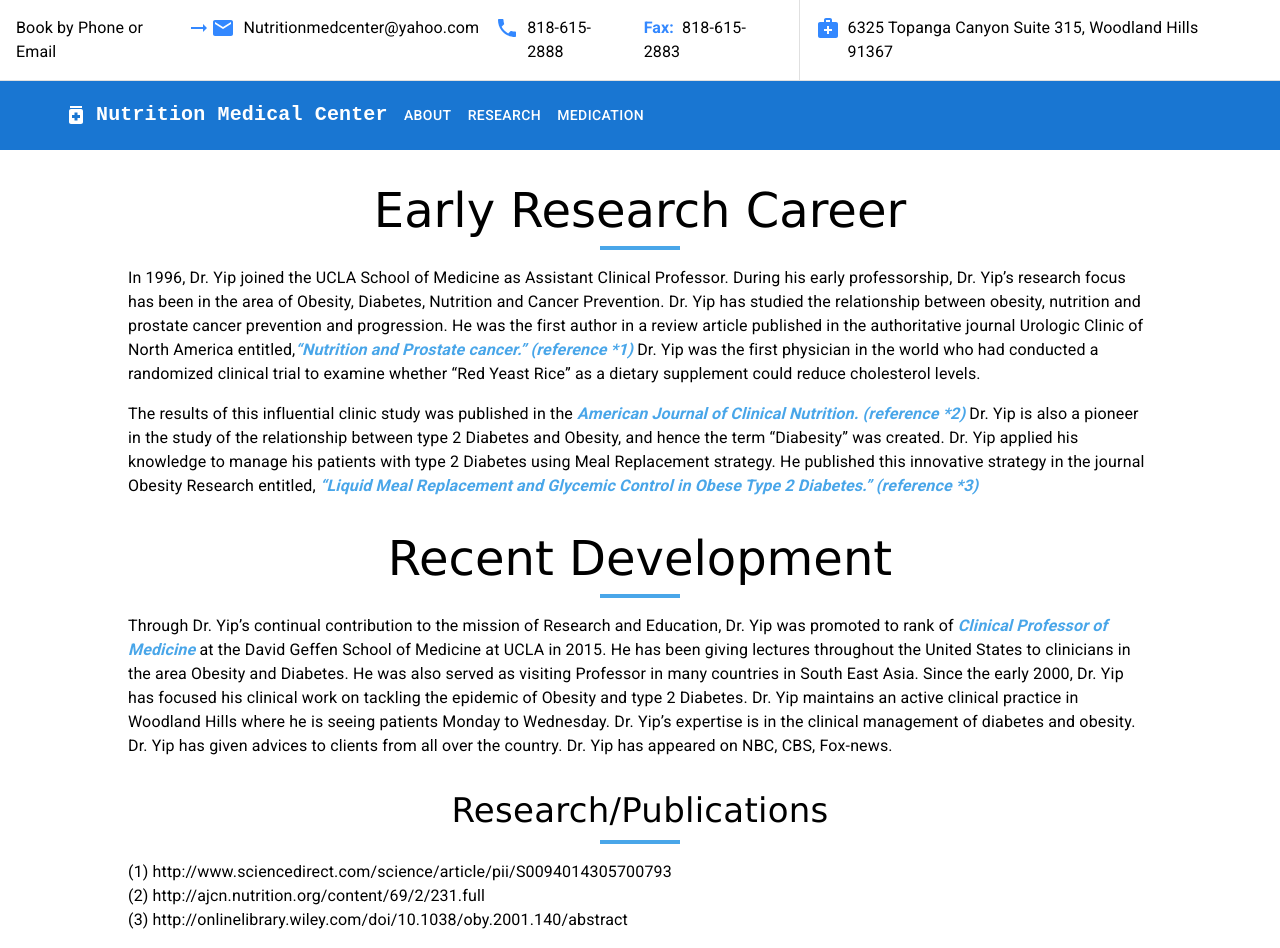
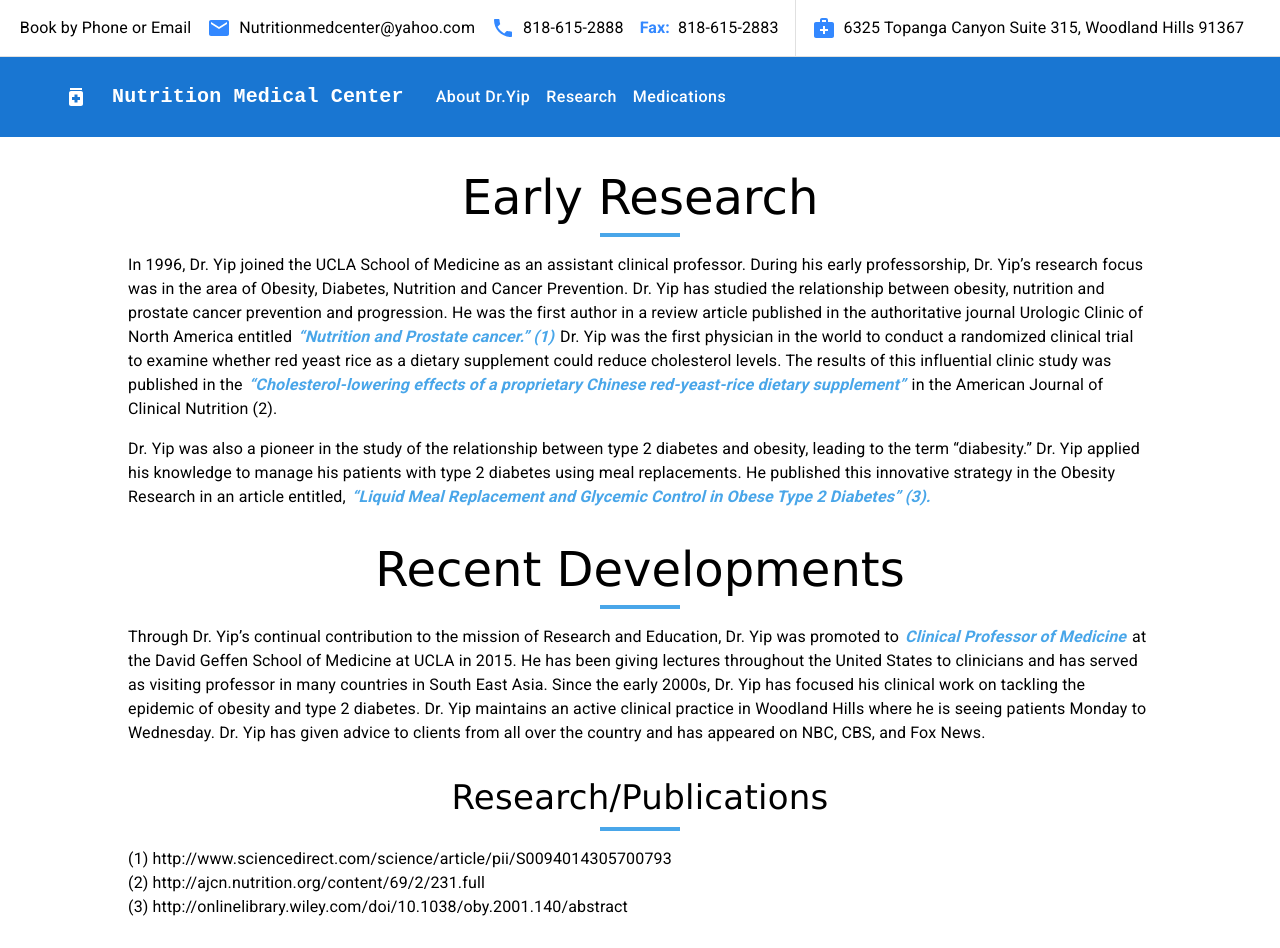
Before and after one commit to calvintuantran/DrYipWebsite, a React (Create React App) app: page /research in a window 1280 px wide. Built offline with nearby package versions, Linux system fonts and the light colour scheme.

Commit message:
Updated changes by Doctor Yip

```diff
--- a/public/index.html
+++ b/public/index.html
@@ -19,7 +19,7 @@
       rel="stylesheet"
       href="https://fonts.googleapis.com/css?family=Roboto:300,400,500,700&display=swap"
     />
-    <title>Dr. Yipp</title>
+    <title>Nutrition Medical Center</title>
   </head>
   <body>
     <noscript>You need to enable JavaScript to run this app.</noscript>
--- a/src/App.css
+++ b/src/App.css
@@ -21,6 +21,7 @@
   color: hsl(205, 78%, 60%);
   font-weight: bold;
   font-style: italic;
+  padding: 0 6px;
 }
 
 .center {
--- a/src/Routes.tsx
+++ b/src/Routes.tsx
@@ -16,9 +16,9 @@ export function RouteStore() {
       <LowerNavBar />
       <Routes>
         <Route path="/" element={<HomePage />} />
-        <Route path="About" element={<About />} />
+        <Route path="About Dr.Yip" element={<About />} />
         <Route path="research" element={<Research />} />
-        <Route path="medication" element={<Medication />} />
+        <Route path="medications" element={<Medication />} />
       </Routes>
     </>
   );
--- a/src/components/FeaturedPost.jsx
+++ b/src/components/FeaturedPost.jsx
@@ -46,16 +46,16 @@ const HomePage = () => {
                   gutterBottom
                   sx={{ mb: "2rem" }}
                 >
-                  Welcome to the Dr. Yip Office!
+                  Welcome to Nutrition Medical Center!
                 </Typography>
                 {/*  transparancy make it white ish background */}
                 <div className="hoursBackground">
                   {/*  background */}
                   <Typography variant="h6" sx={{ marginTop: "15vh" }}>
-                    Office hours: Monday – Friday 8:00 am to 5:00 pm
+                    Office Hours: Monday-Friday, 8:00 A.M. to 5:00 P.M.
                   </Typography>
                   <Typography variant="h6">
-                    Clinic hours: Monday – Wednesday 8:00 am to 5:00 pm
+                    Clinic Hours: Monday-Wednesday, 8:00 A.M. to 5:00 P.M.
                   </Typography>
                 </div>
               </Box>
--- a/src/components/HomePage.jsx
+++ b/src/components/HomePage.jsx
@@ -16,25 +16,23 @@ const HomePage = () => {
       <FeaturedPost />
       <div className="banner_container">
         <div className="right_container">
-          <Typography variant="h4" >
-            Get Care Now
-          </Typography>
+          <Typography variant="h4">Get Care Now</Typography>
           <div className="underlineHome" />
-          <Typography>$350 – for new patient consultation</Typography>
-          <Typography sx={{ mb: "1rem" }}>
-            $150 – for follow up visit
-          </Typography>
-          <Typography >
-            Dr. Yip only accepts Medicare Insurance. For patients with private
-            insurance, our office staff will assist you with filing an
-            Out-of-Network claim form for your visit.
+          <Typography>$350 – New Patient Consultation </Typography>
+          <Typography sx={{ mb: "1rem" }}>$150 – Follow-Up Visit</Typography>
+          <Typography>
+            Dr. Yip does not accept commercial insurance and only accepts
+            Medicare PPO. Patients with private insurance can request a
+            superbill (itemized receipt) for their visit. It is the patient’s
+            responsibility to submit the superbill to their insurance and our
+            office does not guarantee reimbursement.
           </Typography>
           <Link
             to={`/about`}
             style={{ textDecoration: "none", color: "white" }}
           >
             <Button variant="contained" size="large" sx={{ marginTop: "1rem" }}>
-              Learn More!
+              About Dr.Yip
             </Button>
           </Link>
         </div>
--- a/src/components/Lower_NavBar.jsx
+++ b/src/components/Lower_NavBar.jsx
@@ -16,13 +16,10 @@ import MenuItem from "@mui/material/MenuItem";
 import PropTypes from "prop-types";
 import useScrollTrigger from "@mui/material/useScrollTrigger";
 
-const pages = ["About", "Research", "Medication"];
+const pages = ["About Dr.Yip", "Research", "Medications"];
 
 function ElevationScroll(props) {
   const { children, window } = props;
-  // Note that you normally won't need to set the window ref as useScrollTrigger
-  // will default to window.
-  // This is only being set here because the demo is in an iframe.
   const trigger = useScrollTrigger({
     disableHysteresis: true,
     threshold: 0,
@@ -36,10 +33,6 @@ function ElevationScroll(props) {
 
 ElevationScroll.propTypes = {
   children: PropTypes.element.isRequired,
-  /**
-   * Injected by the documentation to work in an iframe.
-   * You won't need it on your project.
-   */
   window: PropTypes.func,
 };
 
@@ -47,7 +40,6 @@ const ResponsiveAppBar = (props) => {
   return (
     <>
       <ElevationScroll {...props}>
-        {/*allows positioned elements to act its relative psotion until scrolled which it becomes fixed*/}
         <AppBar position="sticky">
           <Container maxWidth="xl">
             <Toolbar disableGutters>
@@ -60,7 +52,7 @@ const ResponsiveAppBar = (props) => {
                 component="a"
                 href="/"
                 sx={{
-                  m: 1,
+                  m: 3,
                   dislay: { xs: "none", md: "flex" },
                   fontFamily: "monospace",
                   fontWeight: 700,
@@ -82,7 +74,12 @@ const ResponsiveAppBar = (props) => {
                 </IconButton>
                 {pages.map((page) => (
                   <MenuItem key={page}>
-                    <Typography textAlign="center">{page}</Typography>
+                    <Typography
+                      textAlign="center"
+                      sx={{ textTransform: "capitalize" }}
+                    >
+                      {page}
+                    </Typography>
                   </MenuItem>
                 ))}
               </Box>
@@ -115,7 +112,13 @@ const ResponsiveAppBar = (props) => {
                   >
                     <Button
                       key={page}
-                      sx={{ my: 2, color: "white", display: "block" }}
+                      sx={{
+                        my: 2,
+                        color: "white",
+                        display: "block",
+                        textTransform: "capitalize",
+                        fontSize: 16,
+                      }}
                     >
                       {page}
                     </Button>
--- a/src/components/Research.jsx
+++ b/src/components/Research.jsx
@@ -14,63 +14,63 @@ const Research = () => {
   return (
     <>
       <Typography variant="h3" className="title">
-        Early Research Career
+        Early Research
       </Typography>
       <div className="underline" />
       <div className={classes.paragraph}>
         <Typography>
-          In 1996, Dr. Yip joined the UCLA School of Medicine as Assistant
-          Clinical Professor. During his early professorship, Dr. Yip’s research
-          focus has been in the area of Obesity, Diabetes, Nutrition and Cancer
+          In 1996, Dr. Yip joined the UCLA School of Medicine as an assistant
+          clinical professor. During his early professorship, Dr. Yip’s research
+          focus was in the area of Obesity, Diabetes, Nutrition and Cancer
           Prevention. Dr. Yip has studied the relationship between obesity,
           nutrition and prostate cancer prevention and progression. He was the
           first author in a review article published in the authoritative
-          journal Urologic Clinic of North America entitled,
+          journal Urologic Clinic of North America entitled
           <span className="important">
-            “Nutrition and Prostate cancer.” (reference *1)
-          </span>{" "}
-          Dr. Yip was the first physician in the world who had conducted a
-          randomized clinical trial to examine whether “Red Yeast Rice” as a
-          dietary supplement could reduce cholesterol levels.
+            “Nutrition and Prostate cancer.” (1)
+          </span>
+          Dr. Yip was the first physician in the world to conduct a randomized
+          clinical trial to examine whether red yeast rice as a dietary
+          supplement could reduce cholesterol levels. The results of this
+          influential clinic study was published in the
+          <span className="important">
+            “Cholesterol-lowering effects of a proprietary Chinese
+            red-yeast-rice dietary supplement”
+          </span>
+          in the American Journal of Clinical Nutrition (2).
         </Typography>
       </div>
       <div className={classes.paragraph}>
-        {" "}
         <Typography>
-          The results of this influential clinic study was published in the{" "}
-          <span className="important">
-            American Journal of Clinical Nutrition. (reference *2)
-          </span>{" "}
-          Dr. Yip is also a pioneer in the study of the relationship between
-          type 2 Diabetes and Obesity, and hence the term “Diabesity” was
-          created. Dr. Yip applied his knowledge to manage his patients with
-          type 2 Diabetes using Meal Replacement strategy. He published this
-          innovative strategy in the journal Obesity Research entitled,{" "}
+          Dr. Yip was also a pioneer in the study of the relationship between
+          type 2 diabetes and obesity, leading to the term “diabesity.” Dr. Yip
+          applied his knowledge to manage his patients with type 2 diabetes
+          using meal replacements. He published this innovative strategy in the
+          Obesity Research in an article entitled,
           <span className="important">
             “Liquid Meal Replacement and Glycemic Control in Obese Type 2
-            Diabetes.” (reference *3)
+            Diabetes” (3).
           </span>
         </Typography>
       </div>
       <Typography variant="h3" className="title">
-        Recent Development
+        Recent Developments
       </Typography>
       <div className="underline" />
       <div className={classes.paragraph}>
         <Typography>
           Through Dr. Yip’s continual contribution to the mission of Research
-          and Education, Dr. Yip was promoted to rank of{" "}
-          <span className="important">Clinical Professor of Medicine</span> at
+          and Education, Dr. Yip was promoted to
+          <span className="important">Clinical Professor of Medicine</span>at
           the David Geffen School of Medicine at UCLA in 2015. He has been
-          giving lectures throughout the United States to clinicians in the area
-          Obesity and Diabetes. He was also served as visiting Professor in many
-          countries in South East Asia. Since the early 2000, Dr. Yip has
-          focused his clinical work on tackling the epidemic of Obesity and type
-          2 Diabetes. Dr. Yip maintains an active clinical practice in Woodland
-          Hills where he is seeing patients Monday to Wednesday. Dr. Yip’s
-          expertise is in the clinical management of diabetes and obesity. Dr.
-          Yip has given advices to clients from all over the country. Dr. Yip
-          has appeared on NBC, CBS, Fox-news.
+          giving lectures throughout the United States to clinicians and has
+          served as visiting professor in many countries in South East Asia.
+          Since the early 2000s, Dr. Yip has focused his clinical work on
+          tackling the epidemic of obesity and type 2 diabetes. Dr. Yip
+          maintains an active clinical practice in Woodland Hills where he is
+          seeing patients Monday to Wednesday. Dr. Yip has given advice to
+          clients from all over the country and has appeared on NBC, CBS, and
+          Fox News.
         </Typography>
       </div>
       <Typography className="title" variant="h4">
--- a/src/components/Upper_NavBar.jsx
+++ b/src/components/Upper_NavBar.jsx
@@ -16,8 +16,10 @@ const UpperNavBar = () => {
     <>
       <div className="Navbar_container">
         <div className="divider_sections">
-          <Typography> Book by Phone or Email</Typography>
-          <ArrowRightAltIcon style={{ color: "#3388ff" }} />
+          <Typography style={{ marginRight: "1rem" }}>
+            {" "}
+            Book by Phone or Email
+          </Typography>
           <EmailIcon className="iconStyling" />
           <Typography style={{ marginRight: "1rem" }}>
             Nutritionmedcenter@yahoo.com
```
Also changed, not shown: src/components/About.jsx (+12 -15 lines), src/medications.json (+13 -13 lines).
